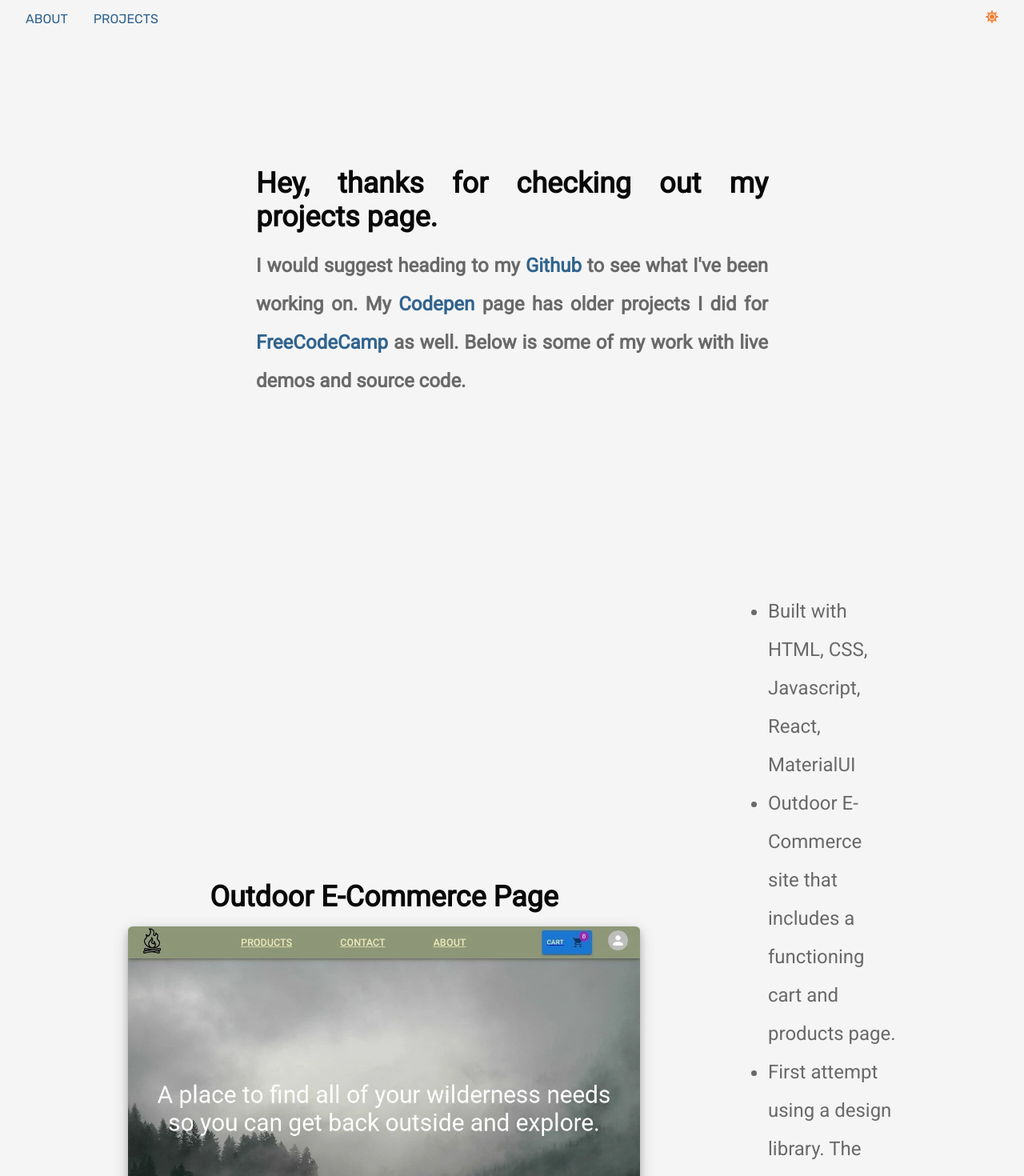
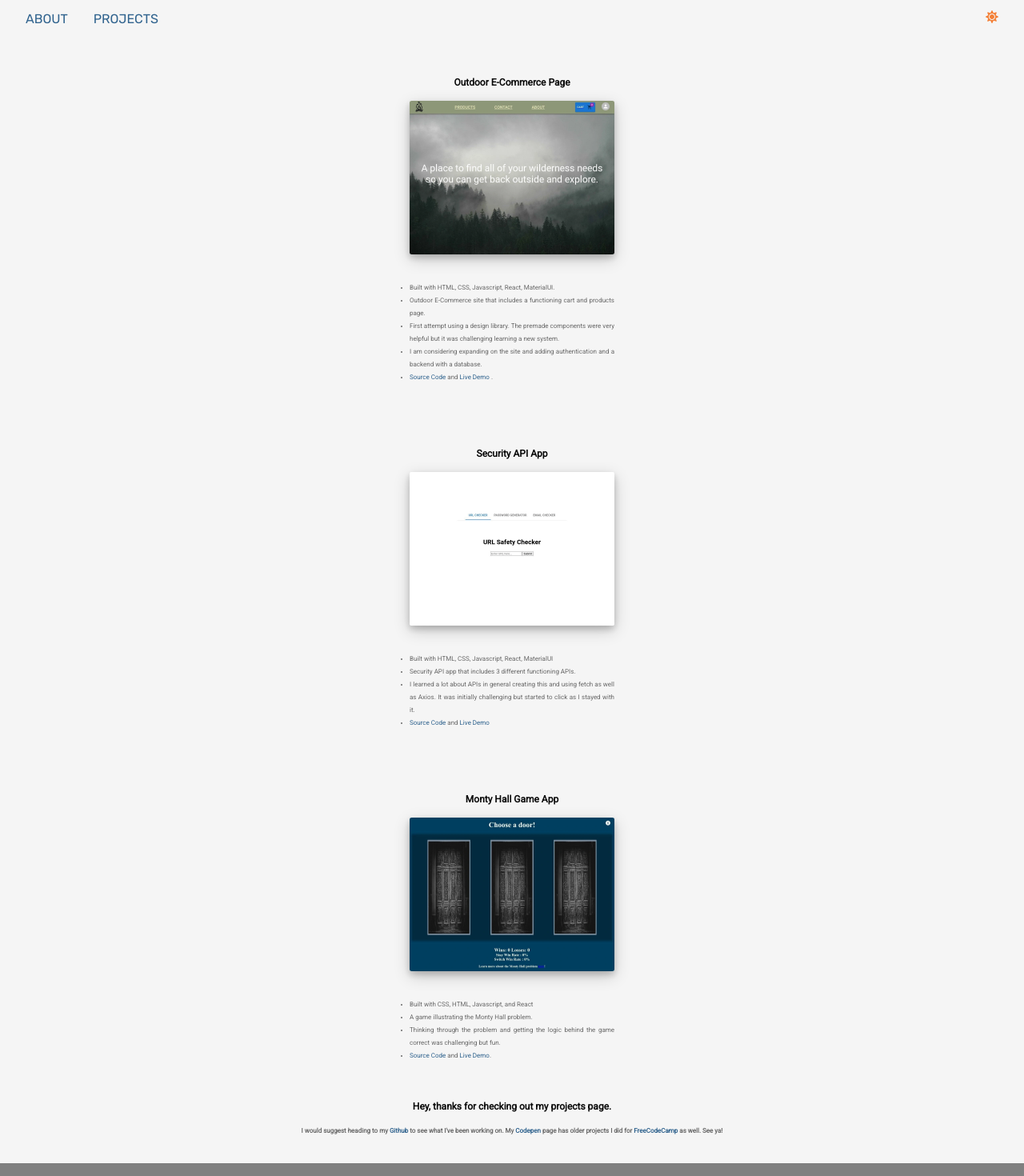
Before and after one commit to rkd412/my-portfolio, a React (Create React App) app: page /projects in a window 1280 px wide. Shown: the top 1470 px of the page at 80% size. Built offline with nearby package versions, Linux system fonts and the light colour scheme.

Commit message:
I think I've updated all the issues from feedback I recieved

```diff
--- a/src/components/About.module.css
+++ b/src/components/About.module.css
@@ -233,6 +233,7 @@
     width: 1.5rem;
     margin-left: 1rem;
   }
+
   .day-zara-image {
     height: 2rem;
     width: 1.5rem;
--- a/src/components/Projects.js
+++ b/src/components/Projects.js
@@ -18,6 +18,9 @@ const Projects = () => {
     window.open(e.target.id, "_blank");
   };
 
+  /*I could turn project-card into a separate hook.
+  There's lot's of repeated logic here.*/
+
   return (
     <div
       id="projects"
@@ -26,45 +29,6 @@ const Projects = () => {
       }
     >
       <Fade>
-        <div
-          className={
-            theme.isNight ? styles["night-intro"] : styles["day-intro"]
-          }
-        >
-          <h2>Hey, thanks for checking out my projects page.</h2>
-          <h4>
-            {" "}
-            I would suggest heading to my{" "}
-            <a
-              aria-label="GitHub Page"
-              href="https://github.com/rkd412"
-              target="_blank"
-              rel="noreferrer"
-            >
-              Github
-            </a>{" "}
-            to see what I've been working on. My{" "}
-            <a
-              aria-label="CodePen Page"
-              href="https://codepen.io/rkd412"
-              target="_blank"
-              rel="noreferrer"
-            >
-              Codepen
-            </a>{" "}
-            page has older projects I did for{" "}
-            <a
-              aria-label="FreeCodeCamp Profile"
-              href="https://www.freecodecamp.org/rkd412"
-              target="_blank"
-              rel="noreferrer"
-            >
-              FreeCodeCamp
-            </a>{" "}
-            as well. Below is some of my work with live demos and source code.
-          </h4>
-        </div>
-
         <div className={styles["project-card"]}>
           {" "}
           <div
@@ -92,7 +56,7 @@ const Projects = () => {
             }
           >
             <ul>
-              <li>Built with HTML, CSS, Javascript, React, MaterialUI</li>
+              <li>Built with HTML, CSS, Javascript, React, MaterialUI.</li>
 
               <li>
                 Outdoor E-Commerce site that includes a functioning cart and
@@ -102,6 +66,11 @@ const Projects = () => {
               <li>
                 First attempt using a design library. The premade components
                 were very helpful but it was challenging learning a new system.
+              </li>
+
+              <li>
+                I am considering expanding on the site and adding authentication
+                and a backend with a database.
               </li>
               <li>
                 <a
@@ -142,9 +111,9 @@ const Projects = () => {
               </li>
 
               <li>
-                I learned a lot about APIs and using fetch as well as Axios. It
-                was initially challenging but started to click as I stayed with
-                it.
+                I learned a lot about APIs in general creating this and using
+                fetch as well as Axios. It was initially challenging but started
+                to click as I stayed with it.
               </li>
               <li>
                 <a
@@ -225,8 +194,8 @@ const Projects = () => {
               <li>Built with CSS, HTML, Javascript, and React</li>
               <li>A game illustrating the Monty Hall problem.</li>{" "}
               <li>
-                Abstracting the thought problem and getting the logic behind it
-                correct was challenging but very fun.
+                Thinking through the problem and getting the logic behind the
+                game correct was challenging but fun.
               </li>
               <li>
                 <a
@@ -252,6 +221,43 @@ const Projects = () => {
           </div>
         </div>
       </Fade>
+
+      <div
+        className={theme.isNight ? styles["night-outro"] : styles["day-outro"]}
+      >
+        <h2>Hey, thanks for checking out my projects page.</h2>
+        <h4>
+          {" "}
+          I would suggest heading to my{" "}
+          <a
+            aria-label="GitHub Page"
+            href="https://github.com/rkd412"
+            target="_blank"
+            rel="noreferrer"
+          >
+            Github
+          </a>{" "}
+          to see what I've been working on. My{" "}
+          <a
+            aria-label="CodePen Page"
+            href="https://codepen.io/rkd412"
+            target="_blank"
+            rel="noreferrer"
+          >
+            Codepen
+          </a>{" "}
+          page has older projects I did for{" "}
+          <a
+            aria-label="FreeCodeCamp Profile"
+            href="https://www.freecodecamp.org/rkd412"
+            target="_blank"
+            rel="noreferrer"
+          >
+            FreeCodeCamp
+          </a>{" "}
+          as well. See ya!
+        </h4>
+      </div>
     </div>
   );
 };
--- a/src/components/Projects.module.css
+++ b/src/components/Projects.module.css
@@ -18,7 +18,8 @@
 .day-projects {
   background: #f5f5f5;
   transition: 0.8s;
-  font-size: 1.5rem;
+  height: auto;
+  font-size: 1.25rem;
   padding-top: 5rem;
   margin-top: -5rem;
 }
@@ -29,30 +30,6 @@
 
 .day-projects h4 {
   color: #696969;
-}
-
-.night-intro {
-  width: 50%;
-  margin: auto;
-  text-align: justify;
-  padding: 10rem 0rem 5rem 0rem;
-}
-
-.night-intro h4 {
-  padding-top: 1rem;
-  line-height: 3rem;
-}
-
-.day-intro {
-  width: 50%;
-  margin: auto;
-  text-align: justify;
-  padding: 10rem 0rem 5rem 0rem;
-}
-
-.day-intro h4 {
-  padding-top: 1rem;
-  line-height: 3rem;
 }
 
 .project-card {
@@ -66,17 +43,17 @@
   padding: 5rem;
 }
 
+.night-img-div h2 {
+  color: #ffffff;
+  text-align: center;
+  padding: 1rem;
+}
+
 .night-text-div {
   color: #c0c0c0;
   line-height: 3rem;
   padding: 5rem;
   width: 30%;
-}
-
-.night-img-div h2 {
-  color: #ffffff;
-  text-align: center;
-  padding: 1rem;
 }
 
 .day-img-div {
@@ -94,6 +71,31 @@
   line-height: 3rem;
   padding: 5rem;
   width: 30%;
+  text-align: justify;
+}
+
+.night-outro {
+  width: 50%;
+  margin: auto;
+  text-align: justify;
+  padding: 1rem 0rem 10rem 0rem;
+}
+
+.night-outro h4 {
+  padding-top: 1rem;
+  line-height: 3rem;
+}
+
+.day-outro {
+  width: 50%;
+  margin: auto;
+  text-align: justify;
+  padding: 1rem 0rem 10rem 0rem;
+}
+
+.day-outro h4 {
+  padding-top: 1rem;
+  line-height: 3rem;
 }
 
 .night-projects a:link {
@@ -159,89 +161,48 @@
 
 @media only screen and (max-width: 1300px) {
   .night-projects {
-    background: #343a40;
-    transition: 0.8s;
-    height: auto;
-    font-size: 1.5rem;
+    font-size: 0.5rem;
     padding-top: 5rem;
     margin-top: -5rem;
-  }
-
-  .night-projects h2 {
-    color: #ffffff;
-  }
-
-  .night-projects h4 {
-    color: #c0c0c0;
+    display: flex;
+    flex-direction: column;
   }
 
   .day-projects {
-    background: #f5f5f5;
-    transition: 0.8s;
-    font-size: 1.5rem;
+    font-size: 0.5rem;
     padding-top: 5rem;
     margin-top: -5rem;
+    display: flex;
+    flex-direction: column;
   }
 
-  .day-projects h2 {
-    color: #080808;
-  }
-
-  .day-projects h4 {
-    color: #696969;
-  }
-
-  .night-intro {
-    width: 50%;
-    margin: auto;
-    text-align: justify;
-    padding: 10rem 0rem 5rem 0rem;
-  }
-
-  .night-intro h4 {
-    padding-top: 1rem;
-    line-height: 3rem;
-  }
-
-  .day-intro {
-    width: 50%;
-    margin: auto;
-    text-align: justify;
-    padding: 10rem 0rem 5rem 0rem;
-  }
-
-  .day-intro h4 {
-    padding-top: 1rem;
-    line-height: 3rem;
+  .project-card:nth-child(2) {
+    flex-direction: column-reverse;
   }
 
   .project-card {
     display: flex;
-    justify-content: center;
-    align-items: center;
-    padding: 5rem;
+    flex-direction: column;
+    padding: 1rem;
   }
 
   .night-img-div {
-    padding: 5rem;
+    padding: 1rem;
   }
 
   .night-text-div {
-    color: #c0c0c0;
-    line-height: 3rem;
-    padding: 5rem;
-    width: 30%;
+    line-height: 1rem;
+    padding: 1rem;
+    width: 16rem;
   }
 
   .night-img-div h2 {
-    color: #ffffff;
     text-align: center;
     padding: 1rem;
   }
 
   .day-img-div {
-    color: #080808;
-    padding: 5rem;
+    padding: 1rem;
   }
 
   .day-img-div h2 {
@@ -250,70 +211,36 @@
   }
 
   .day-text-div {
-    color: #696969;
-    line-height: 3rem;
-    padding: 5rem;
-    width: 30%;
-  }
-
-  .night-projects a:link {
-    text-decoration: none;
-    color: #30638e;
-    outline: none;
-  }
-
-  .night-projects a:visited {
-    text-decoration: none;
-    color: #30638e;
-  }
-
-  .night-projects a:hover {
-    text-decoration: underline;
-    color: #ffffff;
-  }
-
-  .night-projects a:focus {
-    text-decoration: underline;
-    color: #ffffff;
-  }
-
-  .night-projects a:active {
-    text-decoration: underline;
-    color: #ffffff;
-  }
-
-  .day-projects a:link {
-    text-decoration: none;
-    color: #30638e;
-    outline: none;
-  }
-
-  .day-projects a:visited {
-    text-decoration: none;
-    color: #30638e;
-  }
-
-  .day-projects a:hover {
-    text-decoration: underline;
-    color: #080808;
-  }
-
-  .day-projects a:focus {
-    text-decoration: underline;
-    color: #080808;
-  }
-
-  .day-projects a:active {
-    text-decoration: underline;
-    color: #080808;
+    line-height: 1rem;
+    padding: 1rem;
+    width: 16rem;
   }
 
   .image {
-    cursor: pointer;
-    object-fit: cover;
-    width: 40rem;
-    height: 30rem;
-    border-radius: 1%;
-    box-shadow: 0 4px 8px 0 rgba(0, 0, 0, 0.2), 0 6px 20px 0 rgba(0, 0, 0, 0.19);
+    width: 16rem;
+    height: 12rem;
+  }
+
+  .night-outro {
+    width: auto;
+    text-align: center;
+    padding: 2rem 1rem 2rem 1rem;
+  }
+
+  .night-outro h4 {
+    padding-top: 1rem;
+    line-height: 1rem;
+    padding: 1rem 1rem 2rem 1rem;
+  }
+
+  .day-outro {
+    width: auto;
+    text-align: center;
+    padding: 1rem 1rem 2rem 1rem;
+  }
+
+  .day-outro h4 {
+    padding-top: 1rem;
+    line-height: 1rem;
   }
 }
```
